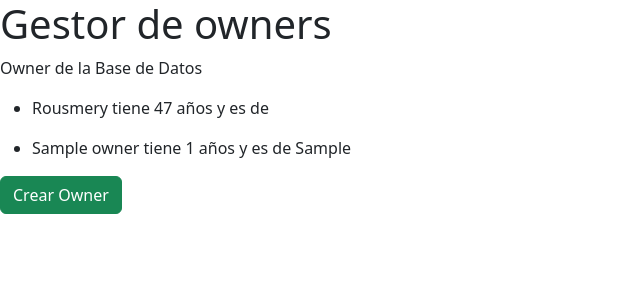
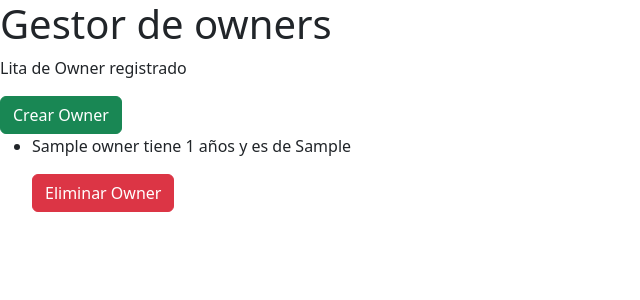
Before and after one commit to LBMike1/PYTHONINTERMEDIO, a Django app: page /owner/owner_list/ in a window 1280 px wide. Shown: the top 300 px of the page, without its empty margins (0-640 px from the left). Run offline with Django 4.2, Linux system fonts and the light colour scheme; tables that the repository leaves empty hold one stand-in row (values such as "Sample post").

Commit message:
Delete owner

```diff
--- a/apps/owner/templates/owner/owners.html
+++ b/apps/owner/templates/owner/owners.html
@@ -3,15 +3,21 @@
 {% block content %}
 
 <div>
-    <p>Owner de la Base de Datos</p>
+    <p>Lita de Owner registrado</p>
+    <a type="button" class="btn btn-success" href="{% url 'owner_create'%}">Crear Owner</a>
+    <form method="post">
         <ul>
             {% for owner in data %}
 
                 <li>
+    <!--                <p>{{ owner.id }}</p>-->
                     <p class="item">{{ owner.nombre }} tiene {{owner.edad }} años y es de {{owner.pais}}</p>
+
+                    <a type="button" class="btn btn-danger" href="{% url 'owner_delete' owner.id %}">Eliminar Owner</a>
                 </li>
             {% endfor %}
         </ul>
-    <a type="button" class="btn btn-success" href="{% url 'owner_create'%}">Crear Owner</a>
+    </form>
+
 </div>
 {% endblock %}
--- a/apps/owner/urls.py
+++ b/apps/owner/urls.py
@@ -1,9 +1,11 @@
 from django.urls import path
 from . import views
+
 
 urlpatterns = [
      path('owner_list/', views.owner_list, name='owner_list'),
      path('', views.owner_details, name='owner_detail'),
      path('owner_search/', views.owner_search, name='owner_search'),
      path('owner_create/', views.owner_create, name='owner_create'),
+     path('delete_owner/(?P<id>[0-9]+)/$', views.owner_delete, name='owner_delete'),
 ]
--- a/apps/owner/views.py
+++ b/apps/owner/views.py
@@ -27,8 +27,8 @@
     #                 }
 
     """Crear un objeto en la Base de Datos"""
-    p = Owner(nombre="Rousmery", edad=37)
-    p.save()
+    #p = Owner(nombre="Rousmery", edad=37)
+    #p.save()
 
     #p.nombre = "Karla"
     #p.save()
@@ -96,7 +96,7 @@
     "Negar Q"
     #query = Q(pais__startswith='Pe') & ~Q(edad=37)
 
-    print("Query: {}".format(query))
+    #print("Query: {}".format(query))
     # Query
 
     #data_context = Owner.objects.filter(query)
@@ -134,6 +134,10 @@
         form = OwnerForm(request.POST)
         if form.is_valid():
             """Guarda todos los campos que vienen desde la plantilla"""
+            # nombre = form.cleaned_data['nombre']
+            # print("Nombre: {}".format(nombre))
+            # edad = form.cleaned_data['edad']
+            # pais = form.cleaned_data['pais']
             try:
                 form.save()
                 return redirect('owner_list')
@@ -143,3 +147,11 @@
         form = OwnerForm()
 
     return render(request, 'owner/owner-create.html', {'form': form})
+
+
+def owner_delete(request, id):
+
+    owner = Owner.objects.get(id=id)
+    owner.delete()
+
+    return redirect('owner_list')
```
Also changed, not shown: apps/owner/forms.py (+7 -0 lines). Lines whose indentation alone changed are shown as unchanged.
